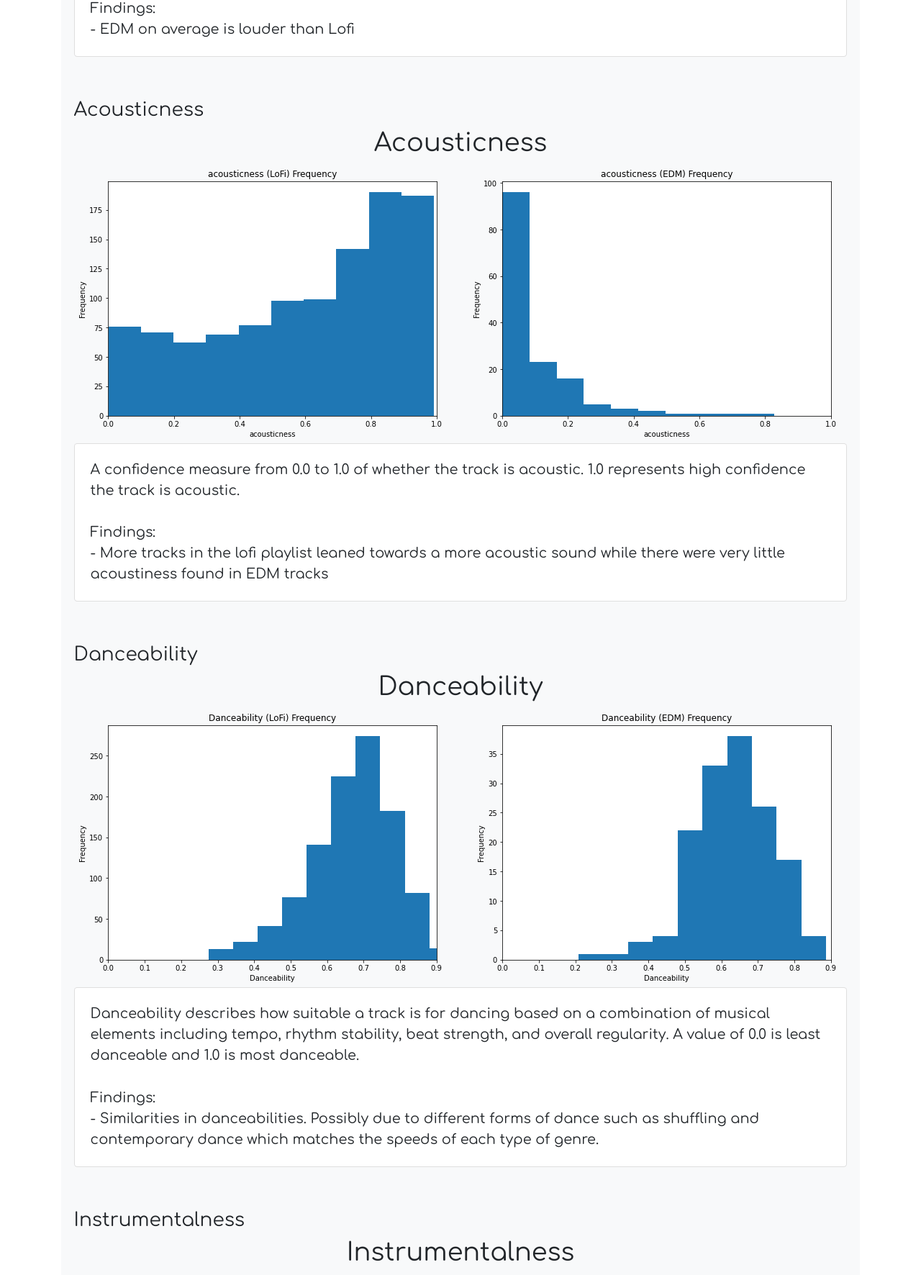
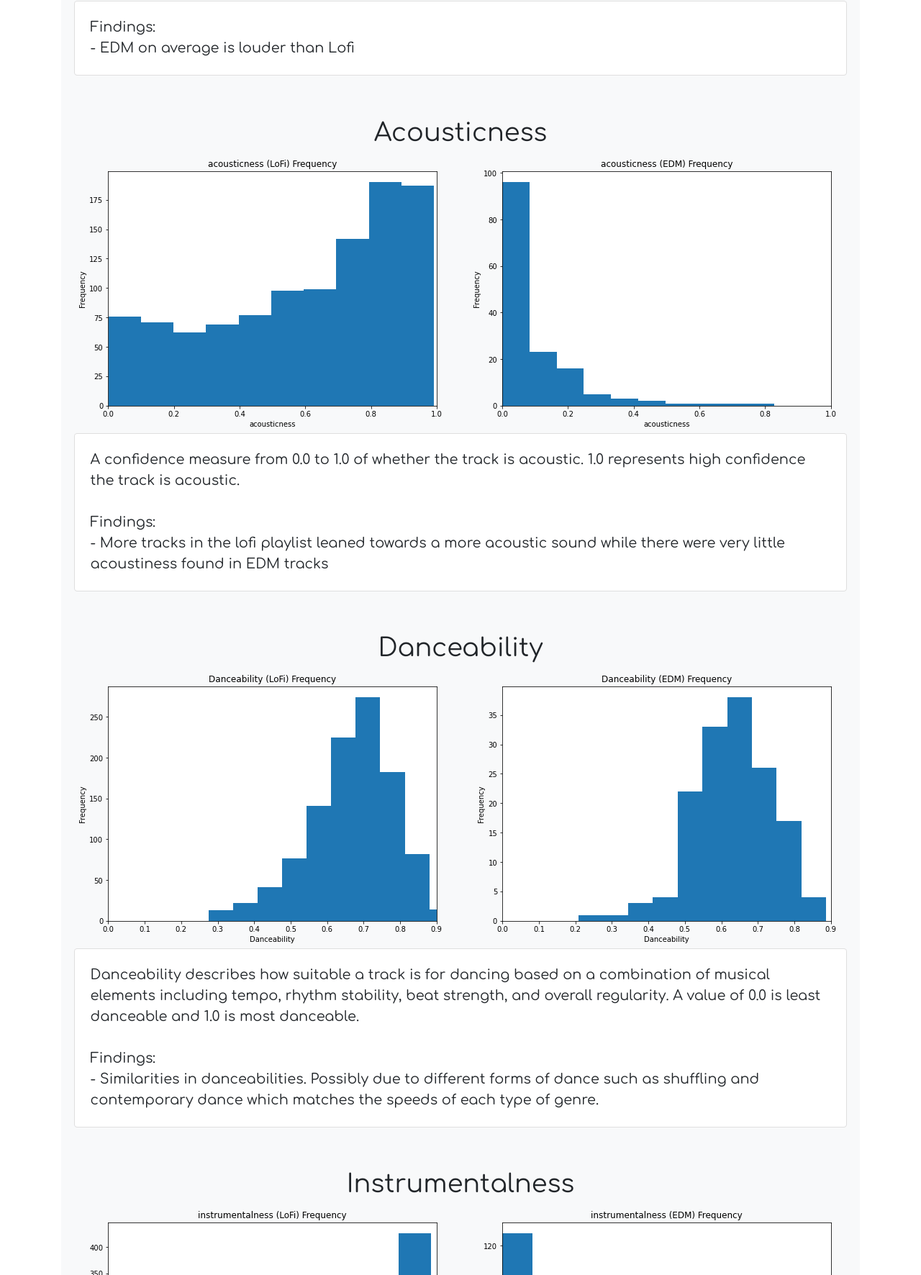
Before and after one commit to kchiev215/Spotify_EDM_Lofi_Analysis, a Flask app: page /charts in a window 1280 px wide. Shown: the part 3104-4876 px from the top of the page at 72% size. Run offline with Flask 2, Linux system fonts and the light colour scheme; some libraries are stand-ins or nearby versions.

Commit message:
added features to charts

```diff
--- a/Flask/application/templates/charts.html
+++ b/Flask/application/templates/charts.html
@@ -5,7 +5,7 @@
              Audio Analysis
         </h1>
     </div>
-        <nav id="navbar-example2" class="navbar bg-light px-3 mb-3">
+        <nav id="navbar-example2" style="background-color: #ffffff;">
           <ul class="nav nav-pills">
             <li class="nav-item">
             <li class="nav-item dropdown">
@@ -13,19 +13,20 @@
                 Jump to:
                 </a>
               <ul class="dropdown-menu">
-                <li><a class="dropdown-item" href="#scrollspyHeading1">First heading</a></li>
-                <li><a class="dropdown-item" href="#scrollspyHeading2">Acousticness</a></li>
-                <li><a class="dropdown-item" href="#scrollspyHeading3">Danceability</a></li>
-                <li><a class="dropdown-item" href="#scrollspyHeading4">Instrumentalness</a></li>
-                <li><a class="dropdown-item" href="#scrollspyHeading5">Speechiness</a></li>
-                <li><a class="dropdown-item" href="#scrollspyHeading6">Tempo</a></li>
-                <li><a class="dropdown-item" href="#scrollspyHeading7">Valence</a></li>
+                <li><a class="dropdown-item" href="#scrollspyHeading1">Correlation Heatmap</a></li>
+                <li><a class="dropdown-item" href="#scrollspyHeading2">Audio Feature Comparison</a></li>
+                <li><a class="dropdown-item" href="#scrollspyHeading3">Acousticness</a></li>
+                <li><a class="dropdown-item" href="#scrollspyHeading4">Danceability</a></li>
+                <li><a class="dropdown-item" href="#scrollspyHeading5">Instrumentalness</a></li>
+                <li><a class="dropdown-item" href="#scrollspyHeading6">Speechiness</a></li>
+                <li><a class="dropdown-item" href="#scrollspyHeading7">Tempo</a></li>
+                <li><a class="dropdown-item" href="#scrollspyHeading8">Valence</a></li>
               </ul>
             </li>
           </ul>
         </nav>
         <div data-bs-spy="scroll" data-bs-target="#navbar-example2" data-bs-root-margin="0px 0px -40%" data-bs-smooth-scroll="true" class="scrollspy-example bg-light p-3 rounded-2" tabindex="0">
-          <h4 id="scrollspyHeading1">First heading</h4>
+          <h2 id="scrollspyHeading1", align="middle">Correlation HeatMap</h2>
           <p><div><img src="./static/analysis_charts/edm_correlation_heatmap.png", align="middle"> </div>
             <div class="card">
               <div class="card-body">
@@ -55,6 +56,7 @@
             </div>
             <br>
             <br>
+            <h2 id="scrollspyHeading2", align="middle">Audio Feature Comparison</h2>
             <div><img src="./static/analysis_charts/comparison_bar_wo_loudness.png", align="middle"> </div>
             <div class="card">
               <div class="card-body">
@@ -88,8 +90,7 @@
             </div>
             <br>
             <br>
-            <h4 id="scrollspyHeading2">Acousticness</h4>
-        <h2 class="text-center"> Acousticness</h2>
+            <h2 id="scrollspyHeading3", align="middle">Acousticness</h2>
             <div><img src="./static/analysis_charts/acousticness_comparison.png", align="middle"> </div>
             <div class="card">
               <div class="card-body">
@@ -103,8 +104,7 @@
             </div>
             <br>
             <br>
-            <h4 id="scrollspyHeading3">Danceability</h4>
-        <h2 class="text-center"> Danceability</h2>
+            <h2 id="scrollspyHeading4", align="middle">Danceability</h2>
             <div><img src="./static/analysis_charts/comparison_danceability.png", align="middle"> </div>
             <div class="card">
               <div class="card-body">
@@ -118,8 +118,7 @@
             </div>
             <br>
             <br>
-            <h4 id="scrollspyHeading4">Instrumentalness</h4>
-        <h2 class="text-center"> Instrumentalness</h2>
+            <h2 id="scrollspyHeading5", align="middle">Instrumentalness</h2>
             <div><img src="./static/analysis_charts/instrumentalness_comparison.png", align="middle"> </div>
             <div class="card">
               <div class="card-body">
@@ -133,8 +132,7 @@
             </div>
             <br>
             <br>
-            <h4 id="scrollspyHeading5">Speechiness</h4>
-        <h2 class="text-center"> Speechiness</h2>
+            <h2 id="scrollspyHeading6", align="middle">Speechiness</h2>
             <div><img src="./static/analysis_charts/speechiness_comparison.png", align="middle"> </div>
             <div class="card">
               <div class="card-body">
@@ -148,8 +146,7 @@
             </div>
             <br>
             <br>
-            <h4 id="scrollspyHeading6">Tempo</h4>
-        <h2 class="text-center"> Tempo</h2>
+            <h2 id="scrollspyHeading7", align="middle">Tempo</h2>
             <div><img src="./static/analysis_charts/tempo_comparison.png", align="middle"> </div>
             <div class="card">
               <div class="card-body">
@@ -163,9 +160,8 @@
             </div>
             <br>
             <br>
-            <h4 id="scrollspyHeading7">Valence</h4>
-        <h2 class="text-center"> Valence</h2>
-            <div><img src="./static/analysis_charts/valence_comparison.png", align="middle"> </div>
+            <h2 id="scrollspyHeading8" align="middle">Valence</h2>
+            <div><img src="./static/analysis_charts/valence_comparison.png" align="middle"> </div>
             <div class="card">
               <div class="card-body">
                   A measure from 0.0 to 1.0 describing the musical positiveness conveyed by a track. Tracks with high valence sound more positive (e.g. happy, cheerful, euphoric), while tracks with low valence sound more negative (e.g. sad, depressed, angry).
--- a/Flask/application/templates/index.html
+++ b/Flask/application/templates/index.html
@@ -13,7 +13,7 @@
         </h1>
 
    <nav id="navbar-example2" class="navbar bg-light px-3 mb-3">
-      <a class="navbar-brand" href="#">Learn about my research</a>
+      <a class="navbar-brand" href="#">...</a>
       <ul class="nav nav-pills">
         <li class="nav-item dropdown">
           <a class="nav-link dropdown-toggle" href="#" id="navbarDropdown" role="button" data-toggle="dropdown" aria-haspopup="true" aria-expanded="false">
```
